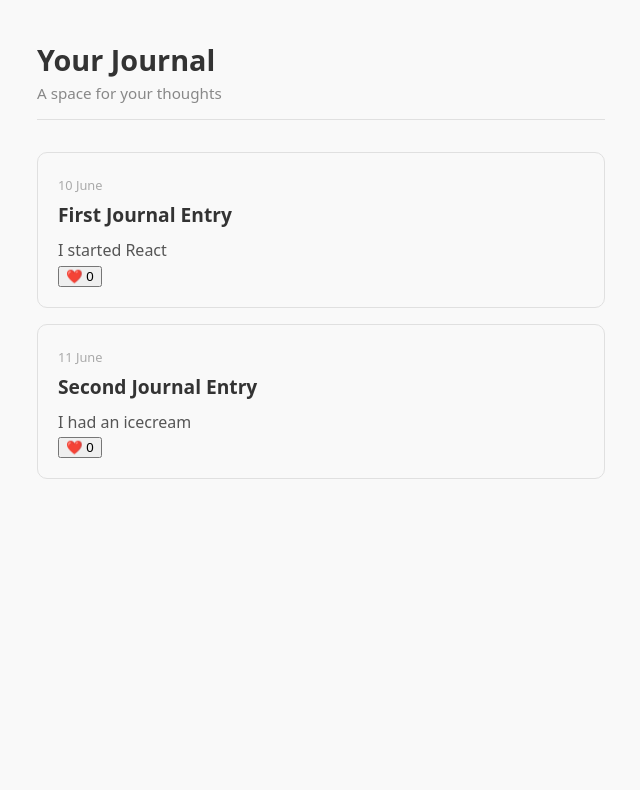
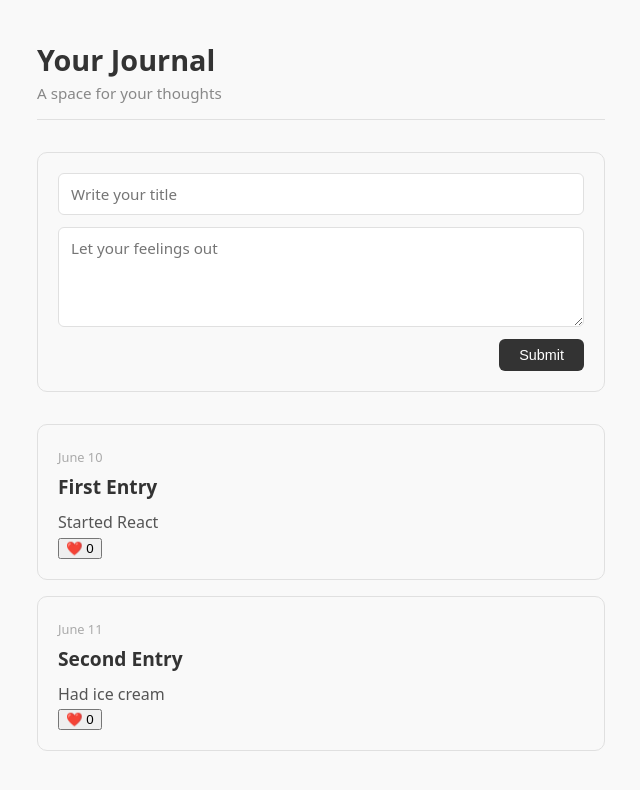
Before and after one commit to Srusti118/JournalApp, a React (Vite) app: page / in a window 1280 px wide. Shown: the top 790 px of the page, without its empty margins (319-959 px from the left). Built offline with nearby package versions, Linux system fonts and the light colour scheme.

Commit message:
rendering list , conditional rendering , forms and controlled components implemented ☑️

```diff
--- a/src/App.css
+++ b/src/App.css
@@ -43,3 +43,48 @@
   color: #555;
   line-height: 1.6;
 }
+
+.entry-form {
+  display: flex;
+  flex-direction: column;
+  gap: 12px;
+  margin-bottom: 32px;
+  padding: 20px;
+  border: 1px solid #e0e0e0;
+  border-radius: 10px;
+}
+
+.form-input,
+.form-textarea {
+  padding: 10px 12px;
+  border: 1px solid #e0e0e0;
+  border-radius: 6px;
+  font-size: 0.95rem;
+  font-family: inherit;
+  outline: none;
+}
+
+.form-textarea {
+  resize: vertical;
+  min-height: 100px;
+}
+
+.form-input:focus,
+.form-textarea:focus {
+  border-color: #aaa;
+}
+
+.form-button {
+  align-self: flex-end;
+  padding: 8px 20px;
+  background: #333;
+  color: #fff;
+  border: none;
+  border-radius: 6px;
+  font-size: 0.9rem;
+  cursor: pointer;
+}
+
+.form-button:hover {
+  background: #555;
+}
--- a/src/App.jsx
+++ b/src/App.jsx
@@ -1,16 +1,39 @@
-import Header from './components/Header'
-import JournalEntry from './components/JournalEntry'
-import './App.css'
+import Header from "./components/Header";
+import JournalEntry from "./components/JournalEntry";
+import "./App.css";
+import EntryForm from "./components/EntryForm";
+import { useState } from "react";
 
 const App = () => {
-  return (
-    <div className="app">
-      <Header />
-      <JournalEntry title="First Journal Entry" date="10 June" body="I started React"/>
-      <JournalEntry title="Second Journal Entry" date="11 June" body="I had an icecream"/>
+    const [entries, setEntries] = useState([
+        {
+            id: 1,
+            title: "First Entry",
+            date: "June 10",
+            body: "Started React",
+        },
+        {
+            id: 2,
+            title: "Second Entry",
+            date: "June 11",
+            body: "Had ice cream",
+        },
+    ]);
 
-    </div>
-  )
-}
+    const addEntry = (newEntry) => {
+        setEntries((prev) => [...prev, newEntry]);
+    };
 
-export default App
+    return (
+        <div className="app">
+            <Header />
+            <EntryForm onAddEntry={addEntry} />
+
+            {entries.map((entry) => (
+                <JournalEntry key={entry.id} {...entry} />
+            ))}
+        </div>
+    );
+};
+
+export default App;
--- /dev/null
+++ b/src/components/EntryForm.jsx
@@ -0,0 +1,40 @@
+import { useState } from "react";
+
+function EntryForm({ onAddEntry }) {
+    const [title, setTitle] = useState("");
+    const [body, setBody] = useState("");
+
+    const handleSubmit = (e) => {
+        e.preventDefault();
+
+        onAddEntry({
+            id: Date.now(), // quick way to generate a unique id
+            title,
+            body,
+            date: new Date().toLocaleDateString()
+        });
+    };
+
+    return (
+        <form className="entry-form" onSubmit={handleSubmit}>
+            <input
+                className="form-input"
+                type="text"
+                value={title}
+                onChange={(e) => setTitle(e.target.value)}
+                placeholder="Write your title"
+            />
+
+            <textarea
+                className="form-textarea"
+                value={body}
+                onChange={(e) => setBody(e.target.value)}
+                placeholder="Let your feelings out"
+            />
+
+            <button className="form-button" type="submit">Submit</button>
+        </form>
+    );
+}
+
+export default EntryForm;
```
Also changed, not shown: 1 other file (tests, documents, lock files or other folders).
